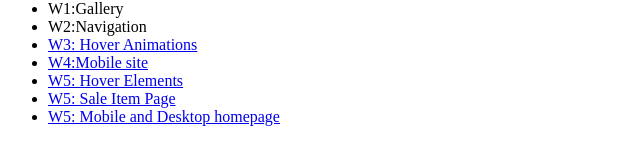
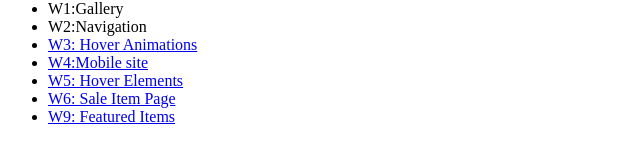
Before and after one commit to Claudia-VB/cvonFa25, a plain HTML site: page index.html in a window 1280 px wide. Shown: the part 602-766 px from the top of the page, without its empty margins (0-640 px from the left). Drawn offline with Linux system fonts and the light colour scheme.

Commit message:
Update index.html

```diff
--- a/index.html
+++ b/index.html
@@ -65,9 +65,9 @@
 
 		<li><a href="ws/ws4/index.html">W5: Hover Elements</a></li>
 
-		<li><a href="ws/ws5/index.html">W5: Sale Item Page</a></li>
+		<li><a href="ws/ws5/index.html">W6: Sale Item Page</a></li>
 
-		<li><a href="ws/ws8/index.html">W5: Mobile and Desktop homepage</a></li>
+		<li><a href="ws/ws8/index.html">W9: Featured Items</a></li>
 
 
 
```
